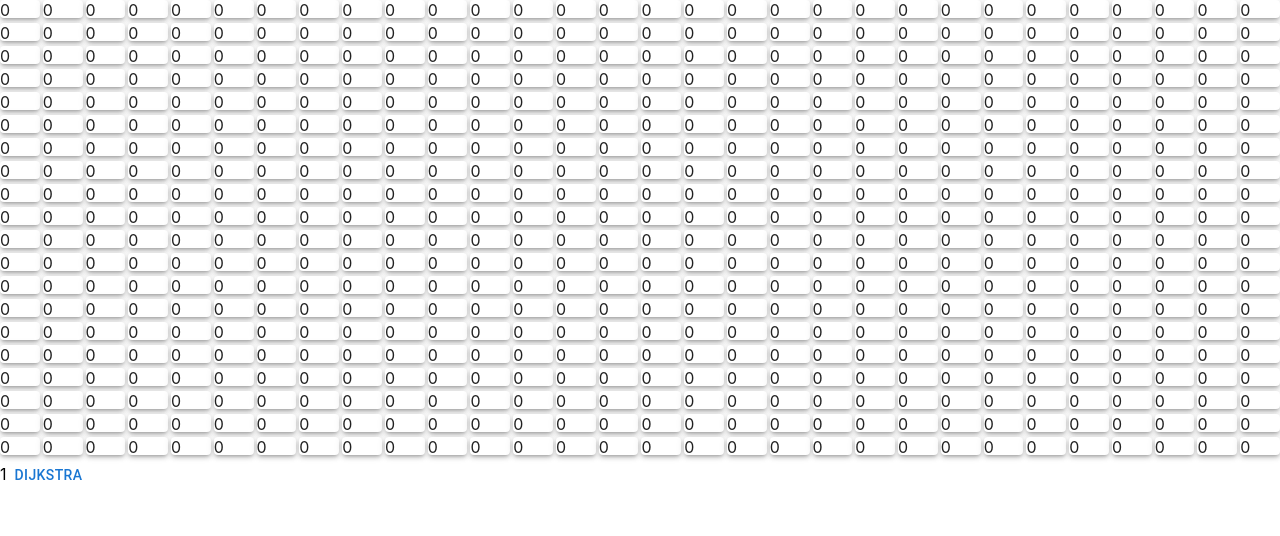
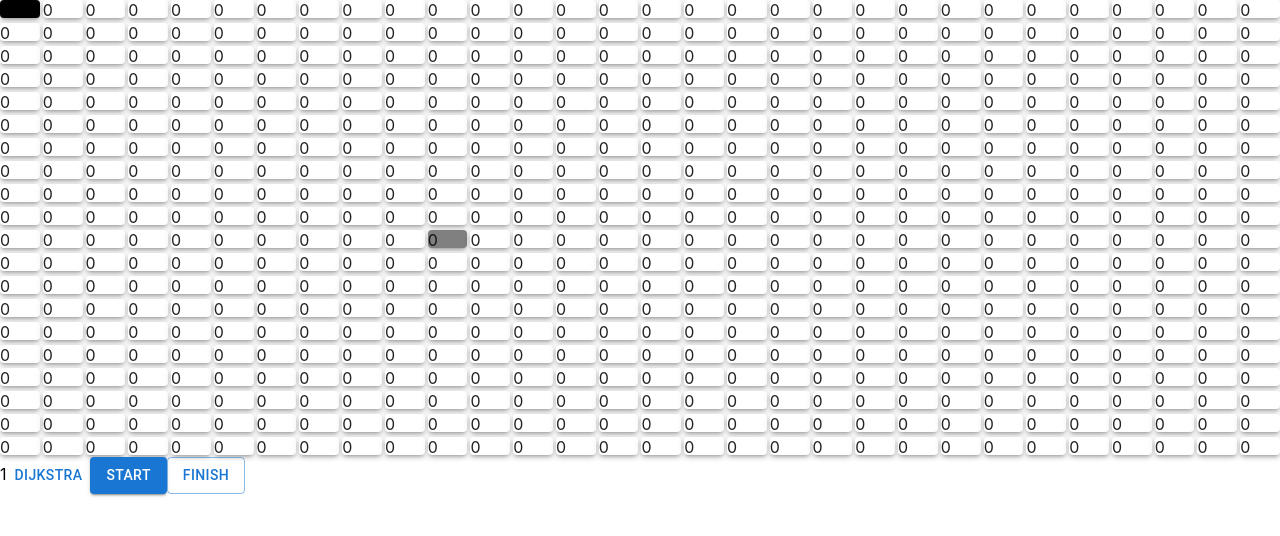
Before and after one commit to synziv/path-finding, a React (Create React App) app: page / in a window 1280 px wide. Shown: the top 536 px of the page. Built offline with nearby package versions, Linux system fonts and the light colour scheme.

Commit message:
choose finish

```diff
--- a/src/App.css
+++ b/src/App.css
@@ -77,6 +77,9 @@
 .start{
   background-color: black !important;
 }
+.finish{
+  background-color: gray !important;
+}
 
 .path{
   background-color: #FFD639 !important;
--- a/src/App.tsx
+++ b/src/App.tsx
@@ -27,6 +27,8 @@ function App() {
   const [ready, setReady] = useState(false);
   const [matrix, setMatrix] = useState<number[][]>([]);
   const start = useRef({x:0, y:0});
+  const finish = useRef({x:10, y:10});
+  const pen = useRef(3);
   console.log("init");
 
   //did mount
@@ -38,6 +40,8 @@ function App() {
       }
     }
     console.log(matrix);
+    matrix[start.current.y][start.current.x] = 3;
+    matrix[finish.current.y][finish.current.x] = 5;
     setReady(true);
 
   }, []);
@@ -93,10 +97,16 @@ function App() {
  }
 
  const cell_onClick=(new_x:number, new_y:number)=>{
-  updateRenderMatrixCell({x: start.current.x, y: start.current.y}, 0);
+   if(pen.current ==3){
+    updateRenderMatrixCell({x: start.current.x, y: start.current.y}, 0);
+    start.current = {x: new_x, y:new_y};
+   }
+   if(pen.current ==5){
+    updateRenderMatrixCell({x: finish.current.x, y: finish.current.y}, 0);
+    finish.current = {x: new_x, y:new_y};
+   }
+  updateRenderMatrixCell({x: new_x, y: new_y}, pen.current);
 
-  updateRenderMatrixCell({x: new_x, y: new_y}, 3);
-  start.current = {x: new_x, y:new_y};
 
   setNeedUpdate(needupdate => needupdate +1);
  }
@@ -203,6 +213,11 @@ function App() {
     }
   }
 
+  const changePen=(newPen:number)=>{
+    pen.current = newPen;
+    setNeedUpdate(needupdate => needupdate +1);
+  }
+
 
   const gen_row = () => {
       //console.log("gen_row");
@@ -225,6 +240,9 @@ function App() {
         </div>
         {needupdate}
         <Button onClick={findShortestPath}>Dijkstra</Button>
+
+        <Button onClick={()=>changePen(3)} variant={pen.current == 3 ? 'contained' : "outlined"}>Start</Button>
+        <Button onClick={()=>changePen(5)} variant={pen.current == 5 ? 'contained' : "outlined"}>Finish</Button>
       </div>
 
 
--- a/src/CellComponent.tsx
+++ b/src/CellComponent.tsx
@@ -22,13 +22,13 @@ class CellComponent extends React.Component<ICellComponentProps> {
         else if(v == 2) return 'revisited';
         else if(v == 3) return 'start';
         else if(v == 4) return 'path';
+        else if(v == 5) return 'finish';
     }
     render() {
         console.log("render"+{x: this.props.x, y: this.props.y});
         return (
                 <Paper onClick={()=>this.props.child_onClick(this.props.x, this.props.y)} elevation={3} className={this.getClassName(this.props.cell)}>
                     <span>0</span>
-
                 </Paper>
         );
     }
```
